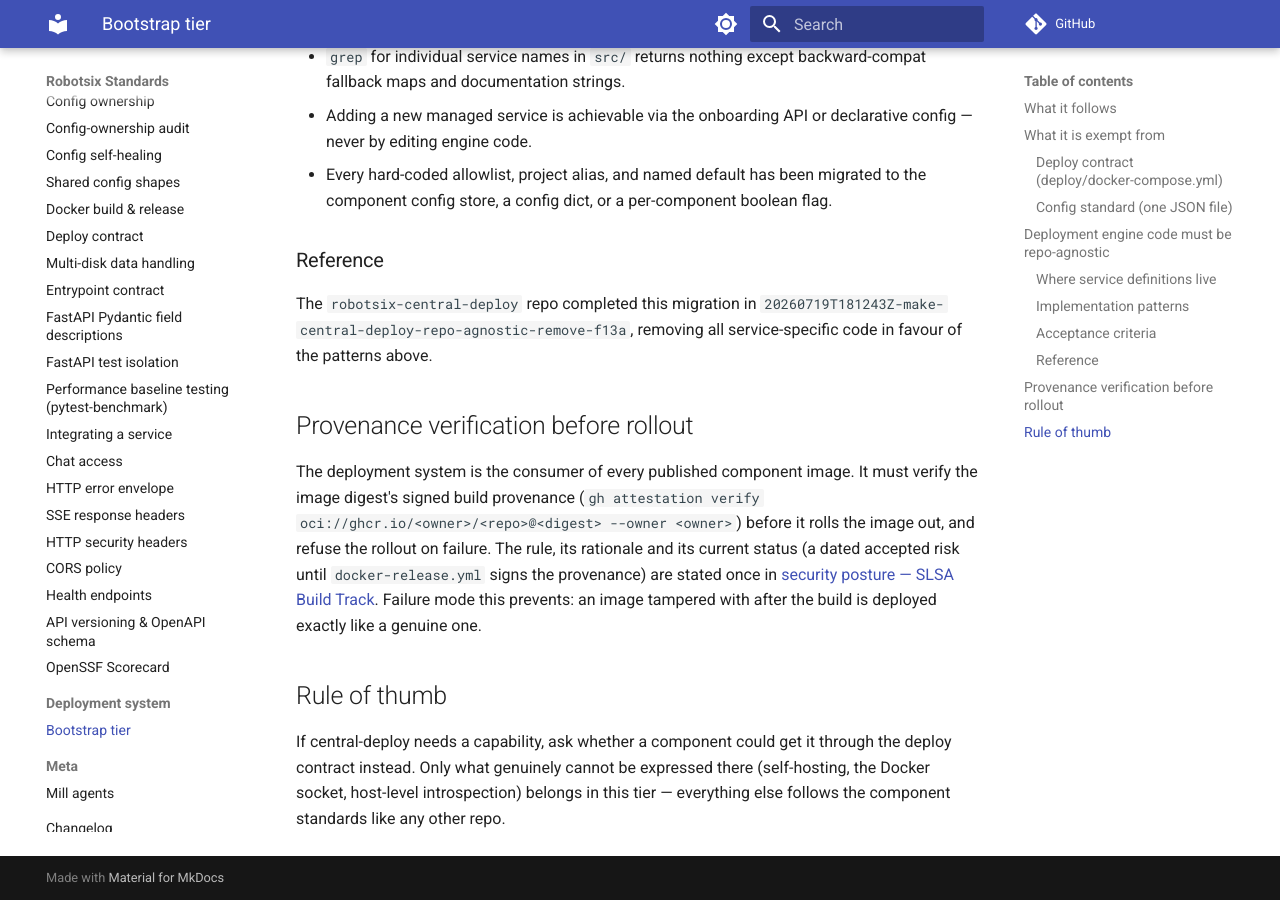
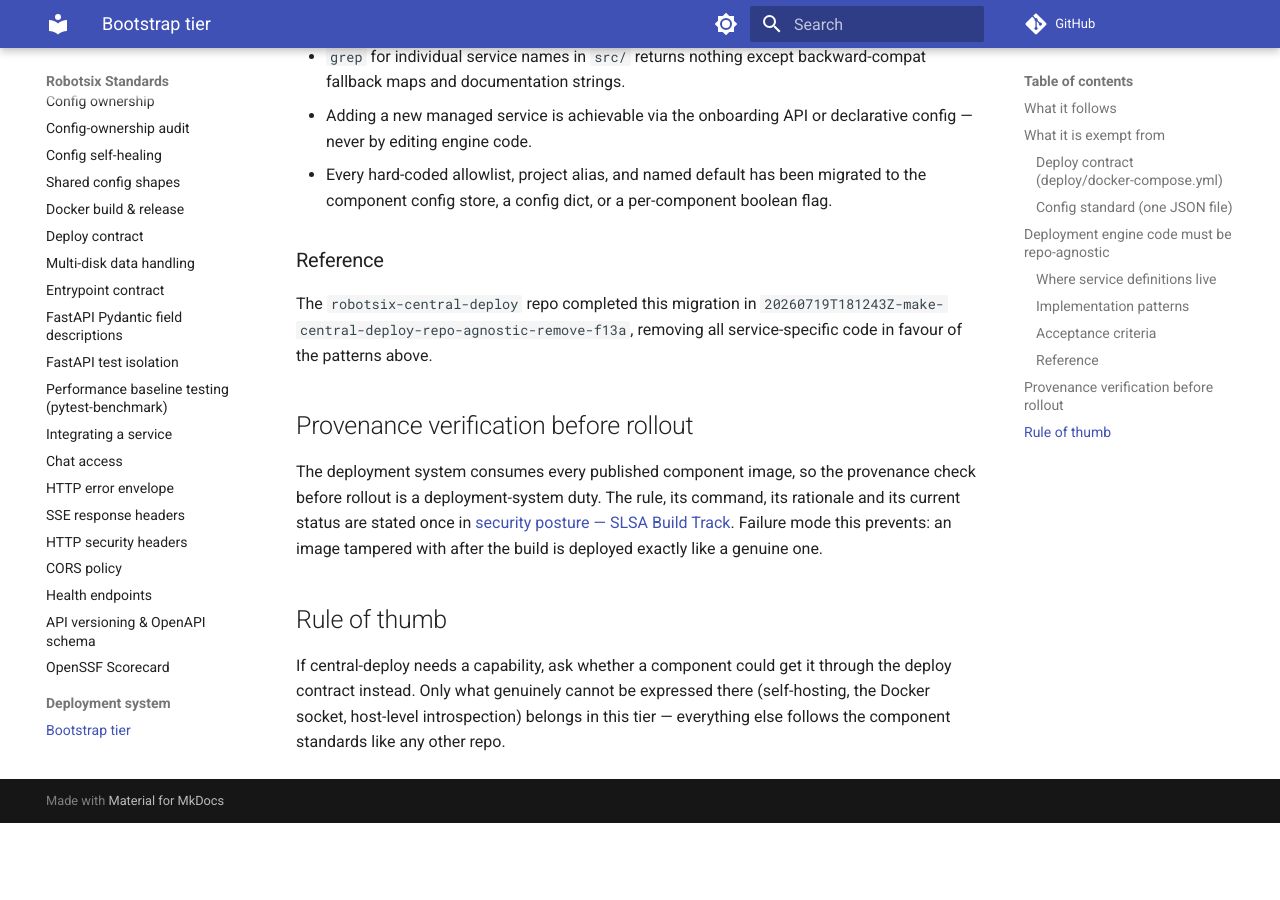
Before and after one commit to damien-robotsix/robotsix-standards, an MkDocs documentation site: the page built from docs/deployment-system.md, in a window 1280 px wide and 900 px high, scrolled down 3359 px. Built offline with MkDocs 1.6.1 and Material for MkDocs 9.7.7, drawn with Linux system fonts in a browser that asks for light colours; comment, search, counter and statistics services are not loaded; after the commit the page ends 4182 px from its top, so only the background shows below that.

Commit message:
docs: SLSA Build-track level is never stated, docker-standard's "signed via OIDC" names no signer, and nothing verifies provenance before deploy (20261028T041915Z-slsa-build-track-level-is-never-stated-d-7820)

```diff
--- a/docs/deployment-system.md
+++ b/docs/deployment-system.md
@@ -153,12 +153,9 @@
 
 ## Provenance verification before rollout
 
-The deployment system is the consumer of every published component image. It
-must verify the image digest's signed build provenance (`gh attestation verify
-oci://ghcr.io/<owner>/<repo>@<digest> --owner <owner>`) before it rolls the
-image out, and refuse the rollout on failure. The rule, its rationale and its
-current status (a dated accepted risk until `docker-release.yml` signs the
-provenance) are stated once in
+The deployment system consumes every published component image, so the
+provenance check before rollout is a deployment-system duty. The rule, its
+command, its rationale and its current status are stated once in
 [security posture — SLSA Build Track](security-posture.md#slsa-build-track).
 Failure mode this prevents: an image tampered with after the build is deployed
 exactly like a genuine one.
```
Also changed, not shown: docs/security-posture.md (+1 -1 lines).
